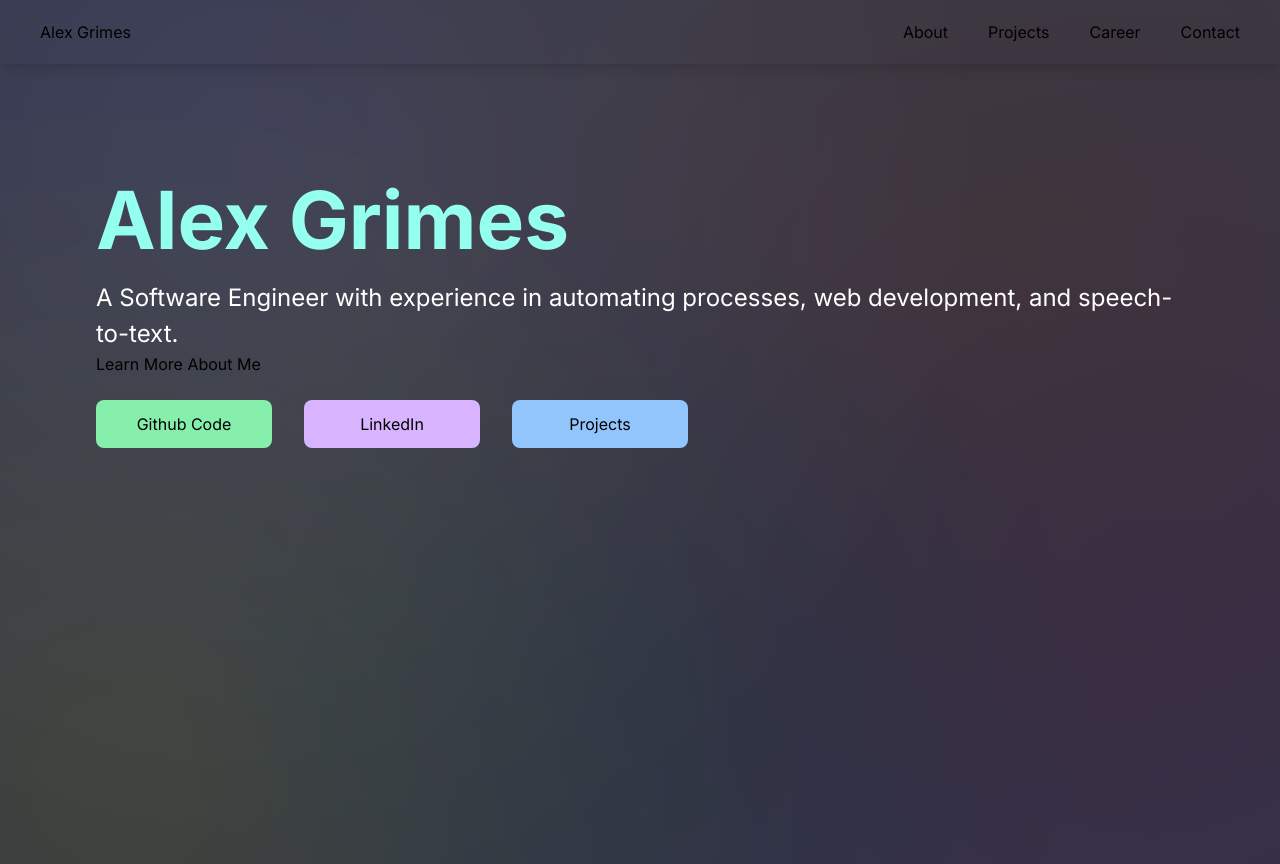
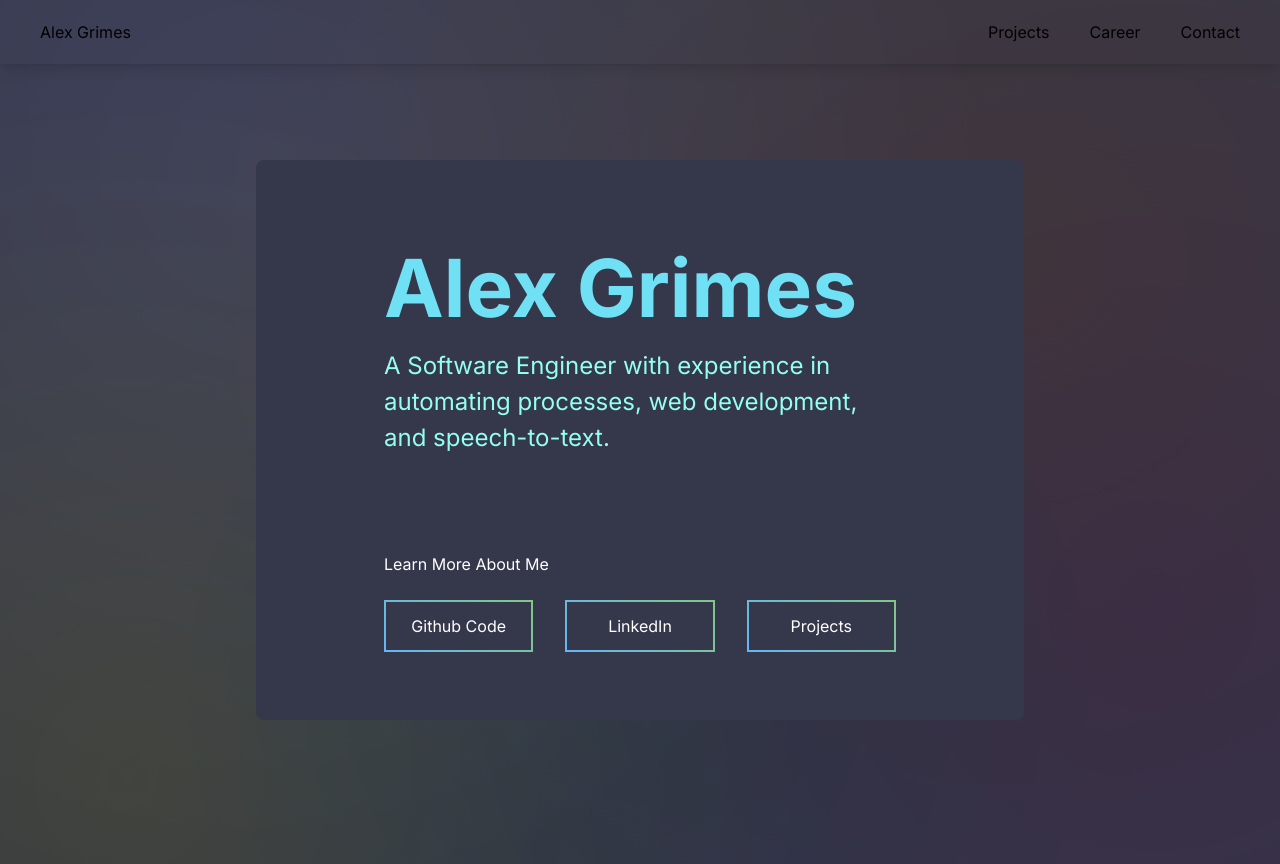
Before and after one commit to agrimes23/PortfolioSoftwareEngineer, a Next.js app: page / in a window 1280 px wide. Built offline with nearby package versions, Linux system fonts and the light colour scheme.

Commit message:
basic hero section

```diff
--- a/src/app/components/Navbar.tsx
+++ b/src/app/components/Navbar.tsx
@@ -12,9 +12,6 @@ const Navbar = () => {
       {/* Other Pages */}
       <div className="flex w-full">
         <ul className="flex flex-row gap-10 justify-end w-full">
-          <li>
-            <Link href="/about">About</Link>
-          </li>
           <li>
             <Link href="/projects">Projects</Link>
           </li>
--- a/src/app/globals.css
+++ b/src/app/globals.css
@@ -13,4 +13,11 @@ body {
       radial-gradient(circle at 10% 90%, rgba(255, 255, 0, 0.2) 0%, transparent 50%);
     background-size: cover;
     background-blend-mode: overlay;
-  }
+}
+
+.gradient-border {
+    border-image: linear-gradient(45deg, #64b5f6, #81c784);
+    border-image-slice: 1;
+    border-radius: 5px;
+    background: #35374B;
+}
--- a/src/app/page.tsx
+++ b/src/app/page.tsx
@@ -4,7 +4,8 @@ export default function Home() {
   return (
     <main className="flex min-h-screen flex-col items-center p-24">
       {/* Hero Section */}
-      <div className="">
+      <div className="bg-[#35374B] rounded-lg h-[70vh] w-[60vw] flex flex-col items-center">
+        <div className="w-[40vw] flex flex-col h-full justify-center gap-24">
         {/* Intro */}
         <div className="">
           {/* name */}
@@ -20,14 +21,15 @@ export default function Home() {
 
         {/* button container */}
         <div className="flex flex-col gap-6">
-          <h4 className="text-[1rem]">Learn More About Me</h4>
+          <h4 className="text-[1rem] text-white">Learn More About Me</h4>
           {/* buttons */}
           <div className="flex gap-8">
 
-            <button className="py-3 w-[11rem] bg-green-300 rounded-lg">Github Code</button>
-            <button className="py-3 w-[11rem] bg-purple-300 rounded-lg">LinkedIn</button>
-            <button className="py-3 w-[11rem] bg-blue-300 rounded-lg">Projects</button>
+            <button className="py-3 w-[11rem] border-2 gradient-border rounded-lg text-white">Github Code</button>
+            <button className="py-3 w-[11rem] border-2 gradient-border rounded-lg text-white">LinkedIn</button>
+            <button className="py-3 w-[11rem] border-2 gradient-border rounded-lg text-white">Projects</button>
           </div>
+        </div>
         </div>
       </div>
 
--- a/tailwind.config.ts
+++ b/tailwind.config.ts
@@ -11,12 +11,12 @@ const config: Config = {
       colors: {
         primary:  {
           light: '#b88dfc',
-          DEFAULT: '#94ffef',  // ✅ UPDATED
+          DEFAULT: '#70e1f4', // ✅ UPDATED
           dark: '#853cfa',
         },
         secondary: {
           light: '#A3BFFA',
-          DEFAULT: '#ffffff',  // Primary color
+          DEFAULT: '#94ffef',  // Primary color
           dark: '#1E40AF',
         },
         accent:  {
@@ -49,6 +49,9 @@ const config: Config = {
           DEFAULT: '#EF4444',  // Error color
           dark: '#991B1B',
         },
+      },
+      boxShadow: {
+        'inner-outer': 'inset 0 0px 8px rgba(45, 47, 54, 1)',
       }
     },
   },
```
